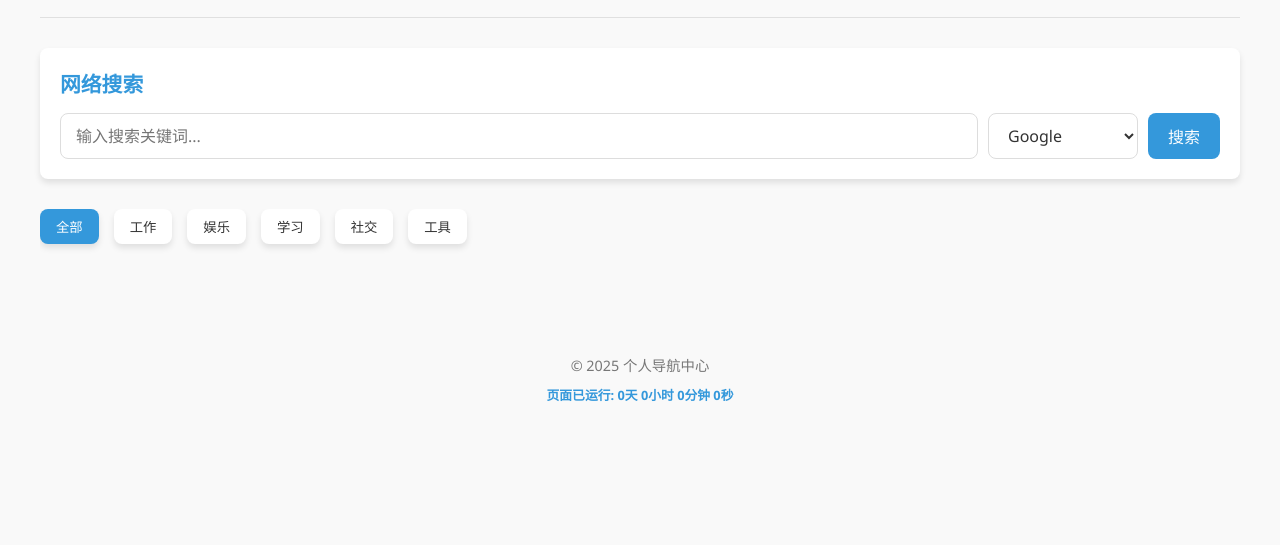
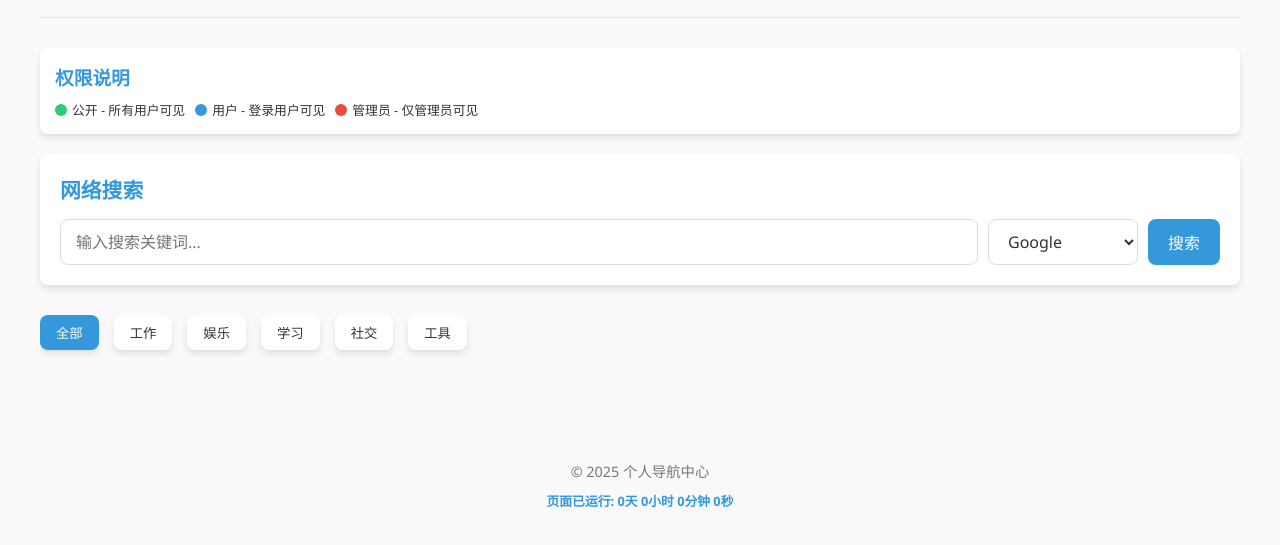
Before and after one commit to winkxx/deepseek-ai-home, a website: page index.html in a window 1280 px wide. Shown: the part 67-612 px from the top of the page. Drawn offline with Linux system fonts and the light colour scheme.

Commit message:
Update index.html

```diff
--- a/index.html
+++ b/index.html
@@ -85,6 +85,15 @@
             display: flex;
             align-items: center;
             justify-content: center;
+            font-weight: bold;
+        }
+
+        .permission-display {
+            background-color: var(--primary-color);
+            color: white;
+            padding: 4px 8px;
+            border-radius: 12px;
+            font-size: 0.7rem;
             font-weight: bold;
         }
 
@@ -516,6 +525,51 @@
             display: block;
         }
 
+        /* 权限说明区域 */
+        .permission-info {
+            background-color: var(--card-bg);
+            border-radius: var(--border-radius);
+            padding: 15px;
+            margin-bottom: 20px;
+            box-shadow: var(--shadow);
+        }
+
+        .permission-info h3 {
+            margin-bottom: 10px;
+            color: var(--primary-color);
+        }
+
+        .permission-levels {
+            display: flex;
+            gap: 10px;
+            flex-wrap: wrap;
+        }
+
+        .permission-level {
+            display: flex;
+            align-items: center;
+            gap: 5px;
+            font-size: 0.8rem;
+        }
+
+        .permission-color {
+            width: 12px;
+            height: 12px;
+            border-radius: 50%;
+        }
+
+        .public-color {
+            background-color: #2ecc71;
+        }
+
+        .user-color {
+            background-color: #3498db;
+        }
+
+        .admin-color {
+            background-color: #e74c3c;
+        }
+
         @media (max-width: 768px) {
             header {
                 flex-direction: column;
@@ -564,6 +618,25 @@
                 <button class="theme-toggle" id="theme-toggle">🌙</button>
             </div>
         </header>
+
+        <!-- 权限说明区域 -->
+        <div class="permission-info">
+            <h3>权限说明</h3>
+            <div class="permission-levels">
+                <div class="permission-level">
+                    <div class="permission-color public-color"></div>
+                    <span>公开 - 所有用户可见</span>
+                </div>
+                <div class="permission-level">
+                    <div class="permission-color user-color"></div>
+                    <span>用户 - 登录用户可见</span>
+                </div>
+                <div class="permission-level">
+                    <div class="permission-color admin-color"></div>
+                    <span>管理员 - 仅管理员可见</span>
+                </div>
+            </div>
+        </div>
 
         <!-- 搜索引擎搜索框 -->
         <div class="search-engine-container">
@@ -626,6 +699,12 @@
                 <button type="submit" class="login-btn">登录</button>
                 <div class="error-message" id="login-error"></div>
             </form>
+            <div style="margin-top: 20px; text-align: center;">
+                <h3>默认账户</h3>
+                <p>管理员: admin / admin123</p>
+                <p>用户: user / user123</p>
+                <p>访客: guest / guest123</p>
+            </div>
         </div>
     </div>
 
@@ -900,7 +979,8 @@
                 // 更新用户信息显示
                 userInfo.innerHTML = `
                     <div class="user-avatar">${currentUser.avatar}</div>
-                    <span>${currentUser.username} (${currentUser.role})</span>
+                    <span>${currentUser.username}</span>
+                    <div class="permission-display">${currentUser.role}</div>
                 `;
 
                 // 更新用户菜单
```
